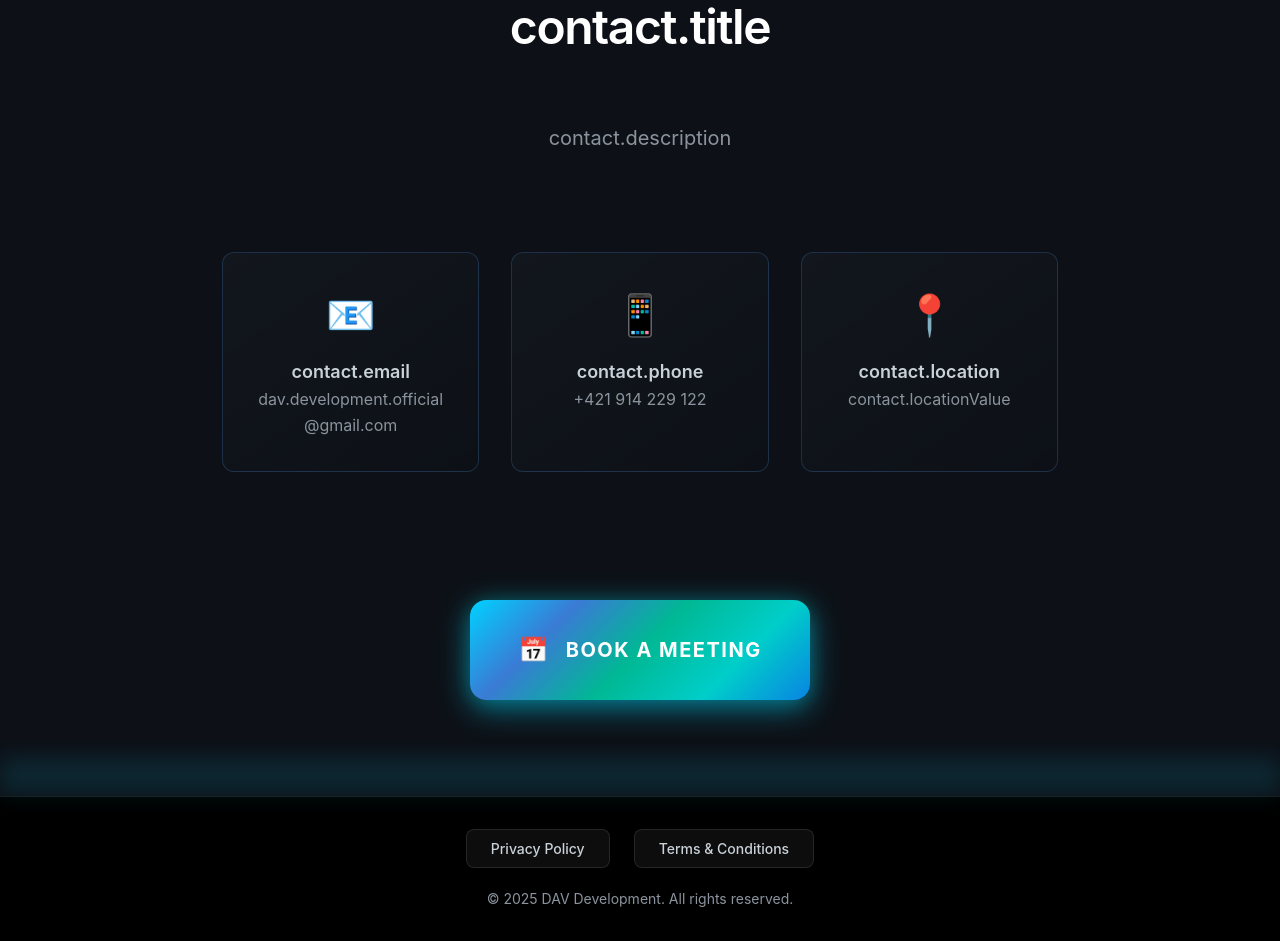
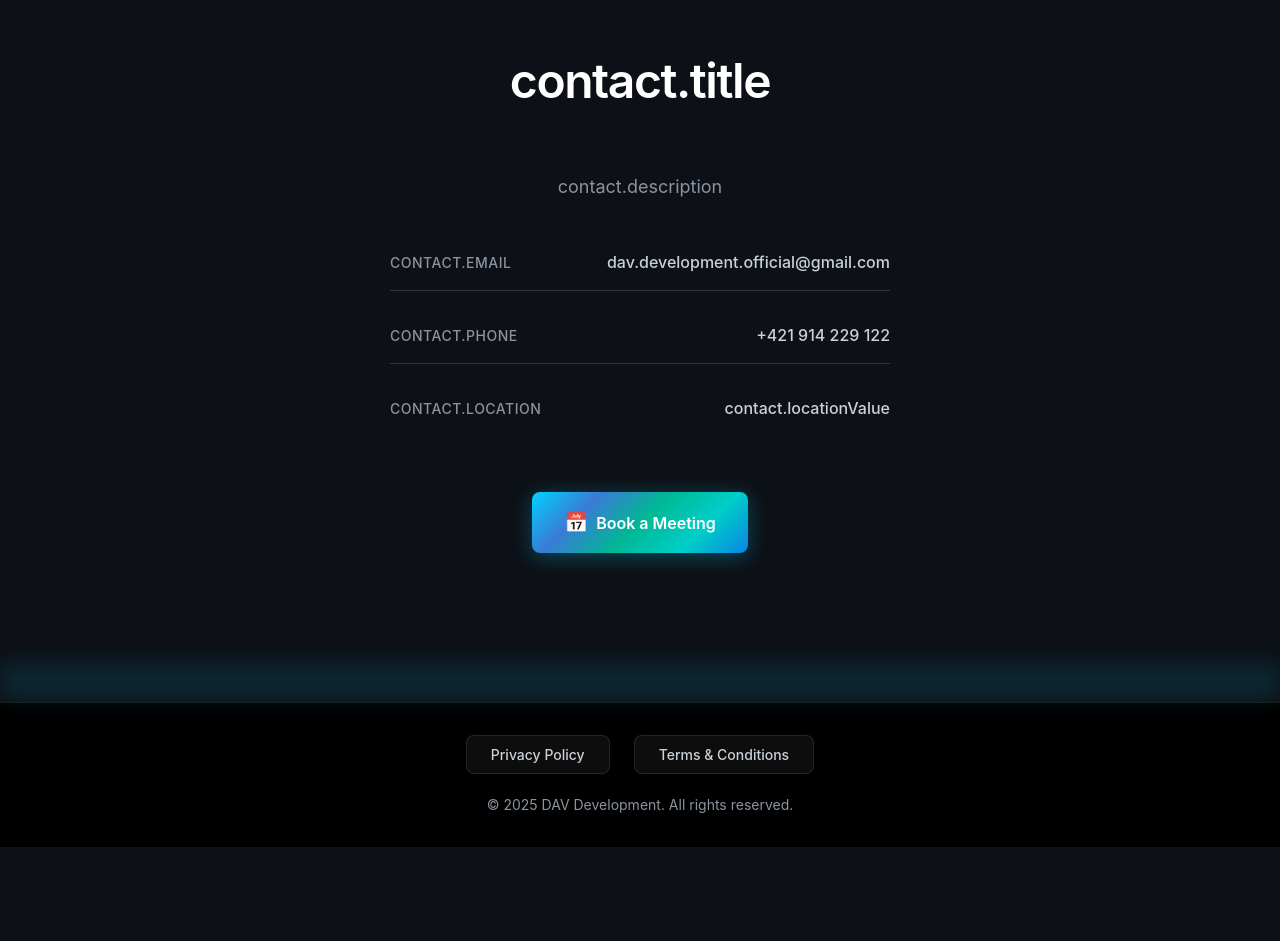
Before and after one commit to Mild-Solvent/DAV-portfolio, a Next.js app in the folder web/: page /privacy-policy in a window 1280 px wide. Shown: the part 5000-5941 px from the top of the page. After the commit the page ends 5847 px from the top, so only its background shows below. Built offline with nearby package versions, Linux system fonts and the light colour scheme; no server answers.

Commit message:
new contact

```diff
--- a/web/public/locales/en.json
+++ b/web/public/locales/en.json
@@ -6,19 +6,16 @@
   "header.skills": "Skills",
   "header.contact": "Contact",
   "header.logo": "DAV Development",
-
   "hero.title.before": "Creating ",
   "hero.title.highlight": "digital experiences",
   "hero.title.after": " of the future",
   "hero.subtitle": "We specialize in developing modern web applications and user interfaces with focus on performance, accessibility and great design.",
   "hero.cta.projects": "View Projects",
   "hero.cta.contact": "Contact",
-
   "about.title": "About Us",
   "about.subtitle": "Web Development Team with passion for modern technologies",
   "about.description": "We create modern and responsive websites with focus on user experience and performance. We cover full stack development using the latest technologies and have extensive experience in designing and implementing complex web applications - from simple landing pages to complex enterprise systems. We constantly educate ourselves and follow the latest trends in web development to offer the best solutions for our clients.",
-
-  "contact.title": "Contact Me",
+  "contact.title": "Contact Us",
   "contact.subtitle": "Let's work together",
   "contact.description": "Do you have an interesting project or need help with web development? Don't hesitate to contact us. We'd be happy to discuss your ideas and create something amazing together.",
   "contact.email": "Email",
@@ -37,17 +34,14 @@
   "contact.form.sending": "Sending...",
   "contact.form.success": "Thank you! Your message has been sent successfully.",
   "contact.form.error": "Sorry, there was an error sending your message. Please try again.",
-
   "language.current": "English",
   "language.select": "Select Language",
-
   "skills.title": "Technical Skills",
   "skills.subtitle": "Technologies and tools we work with to build modern, scalable applications",
   "skills.frontend.title": "Frontend Development",
   "skills.backend.title": "Backend Development",
   "skills.cloud.title": "Cloud & DevOps",
   "skills.design.title": "Design & UX",
-
   "projects.title": "My Projects",
   "projects.visitWebsite": "Visit website",
   "projects.tabs.web": "Web Development",
@@ -59,7 +53,6 @@
   "projects.games.loadingScreen.title": "Godot: You are the loading screen",
   "projects.games.loadingScreen.description": "Point and click adventure game set in alternative universe where you wake up inside a room with a computer that is running a citizen of the surrounding city.",
   "projects.games.loadingScreen.comingSoon": "Alpha coming soon...",
-
   "calculator.title": "Service Price Calculator",
   "calculator.subtitle": "Get an estimate for your project",
   "calculator.description": "Select the services you need and get an instant price estimate. Our team will review your requirements and provide a detailed quote.",
@@ -101,11 +94,9 @@
   "calculator.note": "This is an estimated price. Final quote will be provided after consultation.",
   "calculator.additionalFeatures": "Additional Features or Requirements",
   "calculator.additionalFeaturesPlaceholder": "Describe any additional features, integrations, or specific requirements for your project...",
-
   "calendar.title.before": "Schedule a ",
   "calendar.title.highlight": "Meeting",
   "calendar.subtitle": "Select a date to contact us and schedule your appointment",
-
   "seo.title": "DAV Development - E-commerce, SaaS, Mobile Apps & Web Development Solutions",
   "seo.description": "Professional web development team specializing in e-commerce stores, SaaS platforms, mobile apps, online shops, and modern web applications. Expert developers for React, Vue.js, Next.js ecommerce, WordPress shops, custom shopping carts, enterprise SaaS, iOS/Android apps, UI/UX design, performance optimization, cloud deployment, and AI integration. Full-stack development from landing pages to complex enterprise systems.",
   "seo.keywords": "web development, e-commerce development, ecommerce website, SaaS development, SaaS platform, online store, web shop, eshop development, e-shop, shopping cart, WordPress ecommerce, React ecommerce, Vue.js development, Next.js development, online shopping platform, digital store, web store development, mobile app development, iOS app, Android app, cross-platform mobile, React Native, UI/UX design, Figma design, Adobe XD, responsive design, frontend development, backend development, full-stack developer, Node.js, Express, Python, PostgreSQL, MongoDB, GraphQL, REST API, TypeScript, JavaScript, Tailwind CSS, styled components, performance optimization, SEO optimization, cloud deployment, AWS, Docker, Kubernetes, DevOps, CI/CD, GitHub Actions, Vercel, Heroku, AI integration, machine learning, landing page, portfolio website, enterprise application, web application, custom software, digital solutions, software development, website builder, CMS development, database design, API development, microservices, scalable applications, modern web technologies",
--- a/web/public/locales/sk.json
+++ b/web/public/locales/sk.json
@@ -6,18 +6,15 @@
   "header.skills": "Zručnosti",
   "header.contact": "Kontakt",
   "header.logo": "DAV Development",
-
   "hero.title.before": "Vytvárame ",
   "hero.title.highlight": "digitálne zážitky",
   "hero.title.after": " budúcnosti",
   "hero.subtitle": "Špecializujeme sa na vývoj moderných webových aplikácií a používateľských rozhraní so zameraním na výkon, dostupnosť a skvelý dizajn.",
   "hero.cta.projects": "Zobraziť projekty",
   "hero.cta.contact": "Kontakt",
-
   "about.title": "O nás",
   "about.subtitle": "Tím webových vývojárov s vášňou pre moderné technológie",
   "about.description": "Vytvárame moderné a responzívne webové stránky so zameraním na používateľskú skúsenosť a výkon. Špecializujeme sa na frontend vývoj pomocou najnovších technológií a máme rozsiahle skúsenosti s navrhovaním a implementáciou komplexných webových aplikácií - od jednoduchých landing pages až po zložité podnikové systémy. Neustále sa vzdelávame a sledujeme najnovšie trendy vo webovom vývoji, aby sme mohli ponúknuť najlepšie riešenia pre našich klientov.",
-
   "contact.title": "Kontakt",
   "contact.subtitle": "Poďme spolupracovať",
   "contact.description": "Máte zaujímavý projekt alebo potrebujete pomoc s webovým vývojom? Neváhajte nás kontaktovať. Rádi prediskutujeme vaše nápady a spoločne vytvoríme niečo úžasné.",
@@ -37,18 +34,15 @@
   "contact.form.sending": "Odosielam...",
   "contact.form.success": "Ďakujem! Vaša správa bola úspešne odoslaná.",
   "contact.form.error": "Ospravedlňujem sa, pri odosielaní správy sa vyskytla chyba. Skúste to prosím znovu.",
-
   "language.current": "Slovenčina",
   "language.select": "Vybrať jazyk",
-
   "skills.title": "Technické zručnosti",
   "skills.subtitle": "Technológie a nástroje, s ktorými pracújeme pri vytváraní moderných, škálovateľných aplikácií",
   "skills.frontend.title": "Frontend vývoj",
   "skills.backend.title": "Backend vývoj",
   "skills.cloud.title": "Cloud & DevOps",
   "skills.design.title": "Dizajn & UX",
-
-  "projects.title": "Moje projekty",
+  "projects.title": "Projekty",
   "projects.visitWebsite": "Navštíviť stránku",
   "projects.tabs.web": "Webový vývoj",
   "projects.tabs.mobile": "Mobilný vývoj",
@@ -59,7 +53,6 @@
   "projects.games.loadingScreen.title": "Godot: You are the loading screen",
   "projects.games.loadingScreen.description": "Point and click adventúra odohravajúca sa v alternatívnom vesmíre, kde sa zobudíte v miestnosti s počítačom, ktorý riadi občana okolitého mesta.",
   "projects.games.loadingScreen.comingSoon": "Alpha už čoskoro...",
-
   "calculator.title": "Kalkulačka ceny služieb",
   "calculator.subtitle": "Získajte odhad pre váš projekt",
   "calculator.description": "Vyberte služby, ktoré potrebujete a získajte okamžitý cenový odhad. Náš tím preskúma vaše požiadavky a poskytne detailnú cenovú ponuku.",
@@ -101,11 +94,9 @@
   "calculator.note": "Toto je odhadovaná cena. Finálna cenová ponuka bude poskytnutá po konzultácii.",
   "calculator.additionalFeatures": "Dodatočné funkcie alebo požiadavky",
   "calculator.additionalFeaturesPlaceholder": "Popíšte akékoľvek dodatočné funkcie, integrácie alebo špecifické požiadavky pre váš projekt...",
-
   "calendar.title.before": "Naplánujte si ",
   "calendar.title.highlight": "stretnutie",
   "calendar.subtitle": "Vyberte dátum pre naplánovanie stretnutia",
-
   "seo.title": "DAV Development - E-shop, SaaS, Mobilné Aplikácie & Vývoj Webov",
   "seo.description": "Profesionálny tím pre vývoj e-shopov, SaaS platforiem, mobilných aplikácií a webových stránok. Experti na React, Vue.js, Next.js e-commerce, WordPress obchody, vlastné nákupné košíky, enterprise SaaS, iOS/Android aplikácie, UI/UX dizajn, optimalizáciu výkonu, cloudové nasadenie a AI integráciu. Full-stack vývoj od landing pages po komplexné podnikové systémy.",
   "seo.keywords": "vývoj webov, vývoj e-shopu, e-commerce, eshop, SaaS vývoj, SaaS platforma, online obchod, webový obchod, internetový obchod, nákupný košík, WordPress eshop, React eshop, Vue.js vývoj, Next.js vývoj, online predaj, digitálny obchod, vývoj mobilných aplikácií, iOS aplikácia, Android aplikácia, cross-platform mobil, React Native, UI/UX dizajn, Figma dizajn, Adobe XD, responzívny dizajn, frontend vývoj, backend vývoj, full-stack vývojár, Node.js, Express, Python, PostgreSQL, MongoDB, GraphQL, REST API, TypeScript, JavaScript, Tailwind CSS, styled components, optimalizácia výkonu, SEO optimalizácia, cloudové nasadenie, AWS, Docker, Kubernetes, DevOps, CI/CD, GitHub Actions, Vercel, Heroku, AI integrácia, umelá inteligencia, landing page, portfólio web, podniková aplikácia, webová aplikácia, vlastný softvér, digitálne riešenia, vývoj softvéru, tvorba webov, CMS vývoj, návrh databázy, API vývoj, mikroslužby, škálovateľné aplikácie, moderné webové technológie",
--- a/web/src/components/Contact/Contact.tsx
+++ b/web/src/components/Contact/Contact.tsx
@@ -58,87 +58,79 @@ const Container = styled.div`
 `;
 
 const ContactContent = styled(motion.div)`
-  text-align: center;
   display: flex;
   flex-direction: column;
   align-items: center;
-  gap: ${props => props.theme.spacing['2xl']};
+  gap: ${props => props.theme.spacing.xl};
+  max-width: 800px;
+  margin: 0 auto;
 `;
 
 const Description = styled.p`
-  font-size: ${props => props.theme.fontSizes.xl};
-  line-height: 1.8;
+  font-size: ${props => props.theme.fontSizes.lg};
+  line-height: 1.6;
   color: ${props => props.theme.colors.textSecondary};
-  max-width: 700px;
-  margin: 0 auto ${props => props.theme.spacing['2xl']};
+  text-align: center;
+  margin: 0;
 `;
 
 const ContactDetails = styled.div`
-  display: grid;
-  grid-template-columns: repeat(auto-fit, minmax(250px, 1fr));
-  gap: ${props => props.theme.spacing.xl};
+  display: flex;
+  flex-direction: column;
+  gap: ${props => props.theme.spacing.md};
   width: 100%;
-  margin-bottom: ${props => props.theme.spacing['2xl']};
+  max-width: 500px;
+`;
 
-  @media (max-width: ${props => props.theme.breakpoints.md}) {
-    grid-template-columns: 1fr;
+const ContactItem = styled.div`
+  display: flex;
+  align-items: center;
+  justify-content: space-between;
+  padding: ${props => props.theme.spacing.md} 0;
+  border-bottom: 1px solid ${props => props.theme.colors.border};
+
+  &:last-child {
+    border-bottom: none;
   }
 `;
 
-const ContactCard = styled(motion.div)`
-  background: linear-gradient(145deg, rgba(22, 27, 34, 0.6) 0%, rgba(13, 17, 23, 0.8) 100%);
-  border: 1px solid rgba(88, 166, 255, 0.2);
-  border-radius: ${props => props.theme.borderRadius.lg};
-  padding: ${props => props.theme.spacing.xl};
-  transition: all 0.3s ease;
-
-  &:hover {
-    border-color: rgba(88, 166, 255, 0.4);
-    transform: translateY(-4px);
-    box-shadow: 0 8px 24px rgba(88, 166, 255, 0.15);
-  }
+const ContactLabel = styled.span`
+  color: ${props => props.theme.colors.textSecondary};
+  font-size: ${props => props.theme.fontSizes.sm};
+  font-weight: 500;
+  text-transform: uppercase;
+  letter-spacing: 0.5px;
 `;
 
-const ContactIcon = styled.div`
-  font-size: 2.5rem;
-  margin-bottom: ${props => props.theme.spacing.md};
+const ContactValue = styled.span`
+  color: ${props => props.theme.colors.text};
+  font-size: ${props => props.theme.fontSizes.base};
+  font-weight: 500;
+  text-align: right;
 `;
 
-const ContactLabel = styled.h4`
-  color: ${props => props.theme.colors.text};
-  margin-bottom: ${props => props.theme.spacing.xs};
-  font-size: ${props => props.theme.fontSizes.lg};
-  font-weight: 600;
-`;
-
-const ContactValue = styled.p`
-  color: ${props => props.theme.colors.textSecondary};
-  margin: 0;
-  font-size: ${props => props.theme.fontSizes.base};
-  word-break: break-word;
+const ButtonWrapper = styled(motion.div)`
+  margin-top: ${props => props.theme.spacing.lg};
 `;
 
 const BookingButton = styled(Link)`
   display: inline-flex;
   align-items: center;
   justify-content: center;
-  gap: ${props => props.theme.spacing.md};
+  gap: ${props => props.theme.spacing.sm};
   background: linear-gradient(135deg, #00d2ff 0%, #3a7bd5 25%, #00b894 50%, #00cec9 75%, #0984e3 100%);
   color: ${props => props.theme.colors.white};
   border: none;
-  padding: ${props => props.theme.spacing.xl} ${props => props.theme.spacing['2xl']};
-  border-radius: ${props => props.theme.borderRadius.xl};
-  font-size: ${props => props.theme.fontSizes.xl};
-  font-weight: 700;
-  box-shadow: 0 8px 30px rgba(0, 210, 255, 0.4);
+  padding: ${props => props.theme.spacing.md} ${props => props.theme.spacing.xl};
+  border-radius: ${props => props.theme.borderRadius.md};
+  font-size: ${props => props.theme.fontSizes.base};
+  font-weight: 600;
+  box-shadow: 0 4px 20px rgba(0, 210, 255, 0.3);
   transition: all 0.3s cubic-bezier(0.4, 0, 0.2, 1);
   cursor: pointer;
   position: relative;
   overflow: hidden;
-  text-transform: uppercase;
-  letter-spacing: 1.5px;
   text-decoration: none;
-  margin-top: ${props => props.theme.spacing.xl};
 
   &::before {
     content: '';
@@ -150,19 +142,16 @@ const BookingButton = styled(Link)`
     background: linear-gradient(
       90deg,
       transparent,
-      rgba(255, 255, 255, 0.3),
+      rgba(255, 255, 255, 0.2),
       transparent
     );
-    transition: left 0.6s;
+    transition: left 0.5s;
   }
 
   &:hover {
     background: linear-gradient(135deg, #00b8d4 0%, #2962ff 25%, #00a085 50%, #00acc1 75%, #1565c0 100%);
-    transform: translateY(-4px) scale(1.05);
-    box-shadow:
-      0 12px 40px rgba(0, 210, 255, 0.6),
-      0 0 30px rgba(0, 184, 148, 0.4),
-      inset 0 1px 0 rgba(255, 255, 255, 0.2);
+    transform: translateY(-2px);
+    box-shadow: 0 6px 25px rgba(0, 210, 255, 0.4);
 
     &::before {
       left: 100%;
@@ -170,32 +159,13 @@ const BookingButton = styled(Link)`
   }
 
   &:active {
-    transform: translateY(-2px) scale(1.03);
-    box-shadow: 0 6px 20px rgba(0, 210, 255, 0.6);
-  }
-
-  animation: pulse-glow 3s infinite;
-
-  @keyframes pulse-glow {
-    0%, 100% {
-      box-shadow: 0 8px 30px rgba(0, 210, 255, 0.4);
-    }
-    50% {
-      box-shadow:
-        0 8px 30px rgba(0, 210, 255, 0.6),
-        0 0 30px rgba(0, 184, 148, 0.3);
-    }
+    transform: translateY(0);
   }
 `;
 
 const ButtonIcon = styled.span`
-  font-size: 1.5rem;
+  font-size: 1.2rem;
   display: inline-block;
-  transition: transform 0.3s ease;
-
-  ${BookingButton}:hover & {
-    transform: scale(1.2) rotate(10deg);
-  }
 `;
 
 const Contact: React.FC = () => {
@@ -219,50 +189,33 @@ const Contact: React.FC = () => {
           </Description>
 
           <ContactDetails>
-            <ContactCard
-              initial={{ opacity: 0, y: 20 }}
-              whileInView={{ opacity: 1, y: 0 }}
-              viewport={{ once: true }}
-              transition={{ duration: 0.4, delay: 0.1 }}
-            >
-              <ContactIcon>📧</ContactIcon>
+            <ContactItem>
               <ContactLabel>{t('contact.email')}</ContactLabel>
               <ContactValue>dav.development.official@gmail.com</ContactValue>
-            </ContactCard>
+            </ContactItem>
 
-            <ContactCard
-              initial={{ opacity: 0, y: 20 }}
-              whileInView={{ opacity: 1, y: 0 }}
-              viewport={{ once: true }}
-              transition={{ duration: 0.4, delay: 0.2 }}
-            >
-              <ContactIcon>📱</ContactIcon>
+            <ContactItem>
               <ContactLabel>{t('contact.phone')}</ContactLabel>
               <ContactValue>+421 914 229 122</ContactValue>
-            </ContactCard>
+            </ContactItem>
 
-            <ContactCard
-              initial={{ opacity: 0, y: 20 }}
-              whileInView={{ opacity: 1, y: 0 }}
-              viewport={{ once: true }}
-              transition={{ duration: 0.4, delay: 0.3 }}
-            >
-              <ContactIcon>📍</ContactIcon>
+            <ContactItem>
               <ContactLabel>{t('contact.location')}</ContactLabel>
               <ContactValue>{t('contact.locationValue')}</ContactValue>
-            </ContactCard>
+            </ContactItem>
           </ContactDetails>
 
-          <BookingButton
-            href={`/${language}/calendar`}
-            initial={{ opacity: 0, scale: 0.9 }}
+          <ButtonWrapper
+            initial={{ opacity: 0, scale: 0.95 }}
             whileInView={{ opacity: 1, scale: 1 }}
             viewport={{ once: true }}
-            transition={{ duration: 0.5, delay: 0.4 }}
+            transition={{ duration: 0.4, delay: 0.2 }}
           >
-            <ButtonIcon>📅</ButtonIcon>
-            Book a Meeting
-          </BookingButton>
+            <BookingButton href={`/${language}/calendar`}>
+              <ButtonIcon>📅</ButtonIcon>
+              Book a Meeting
+            </BookingButton>
+          </ButtonWrapper>
         </ContactContent>
       </Container>
     </ContactSection>
```
